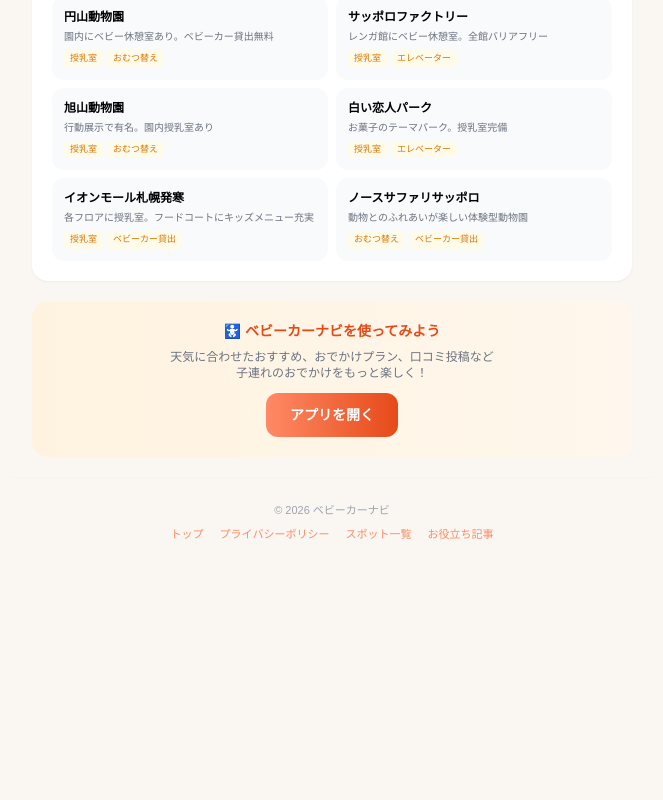
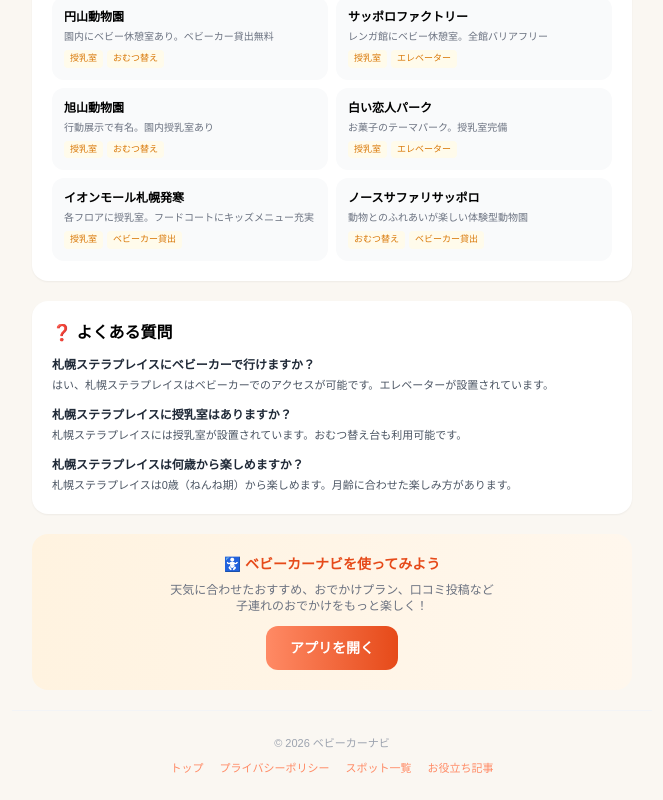
Before and after one commit to skygood0720/stroller-navi, a Next.js app: page /spots/1001 in a window 1280 px wide. Shown: the part 997-1797 px from the top of the page, without its empty margins (308-971 px from the left). Before the commit the page ends 1564 px from the top, so only its background shows below. Built offline with nearby package versions, Linux system fonts and the light colour scheme; no server answers.

Commit message:
AdSense対応：広告コード整理・SEOコンテンツ強化・FAQ構造化データ追加

```diff
--- a/src/app/layout.tsx
+++ b/src/app/layout.tsx
@@ -55,7 +55,7 @@
             "@type": "WebApplication",
             "name": "ベビーカーナビ",
             "alternateName": "Stroller Navi",
-            "description": "ベビーカーで安心して外出するためのバリアフリールート検索アプリ。全国250以上のスポット情報、天気連動おすすめ、おでかけプラン機能。",
+            "description": "ベビーカーで安心して外出するためのバリアフリールート検索アプリ。全国370以上のスポット、90以上のレストラン、100以上の授乳室・トイレ情報を掲載。",
             "url": "https://stroller-navi.vercel.app",
             "applicationCategory": "LifestyleApplication",
             "operatingSystem": "Web",
@@ -63,15 +63,9 @@
             "inLanguage": "ja",
           }) }}
         />
+        {/* AdSense verification meta tag only - script loaded on content pages only */}
         {adsenseId && (
-          <>
-            <meta name="google-adsense-account" content={adsenseId} />
-            <script
-              async
-              src={`https://pagead2.googlesyndication.com/pagead/js/adsbygoogle.js?client=${adsenseId}`}
-              crossOrigin="anonymous"
-            />
-          </>
+          <meta name="google-adsense-account" content={adsenseId} />
         )}
         <script dangerouslySetInnerHTML={{ __html: `
           if ('serviceWorker' in navigator) {
--- a/src/app/page.tsx
+++ b/src/app/page.tsx
@@ -7,7 +7,6 @@
 import { BABY_SPOTS, TOILETS, RESTAURANTS, REGIONS, getMonthsOld, getAgeRange, getAgeRangeKey } from "@/lib/constants";
 import { Stars, TagPill, EmptyState } from "@/components/ui";
 import AuthModal from "@/components/AuthModal";
-import AdBanner from "@/components/AdBanner";
 import SiteFooter from "@/components/SiteFooter";
 import type { MapItem } from "@/types";
 
@@ -49,7 +48,6 @@
   const [showFeedback, setShowFeedback] = useState(false);
 
   const supabase = createClient();
-  const adSlot = process.env.NEXT_PUBLIC_ADSENSE_SLOT_HEADER || "";
 
   // Fetch user-submitted spots
   const fetchUserSpots = useCallback(async () => {
@@ -909,6 +907,36 @@
       {/* Feedback Modal */}
       {showFeedback && <FeedbackModal onClose={() => setShowFeedback(false)} userEmail={user?.email} />}
 
+      {/* SEO Content - visible to search engines */}
+      <section className="px-4 py-6 bg-white border-t border-gray-100">
+        <div className="max-w-lg mx-auto space-y-4">
+          <h2 className="text-base font-bold text-gray-800">ベビーカーナビとは</h2>
+          <p className="text-xs text-gray-600 leading-relaxed">
+            ベビーカーナビは、赤ちゃん連れのパパ・ママが安心しておでかけできるよう、全国のバリアフリー情報をまとめた無料のWebアプリケーションです。東京都内を中心に、全国370以上のおすすめスポット、90以上のベビーカーOKレストラン、100以上の授乳室・多目的トイレ情報を掲載しています。
+          </p>
+          <h3 className="text-sm font-bold text-gray-700">主な機能</h3>
+          <p className="text-xs text-gray-600 leading-relaxed">
+            天気に合わせたおすすめスポットの自動提案、現在地から近い順のスポット・レストラン検索、赤ちゃんの月齢に合わせたおすすめポイント表示、おでかけプラン自動生成、Google マップ連携のルート検索、口コミ・写真投稿など、子連れのおでかけを便利にする機能が満載です。
+          </p>
+          <h3 className="text-sm font-bold text-gray-700">掲載エリア</h3>
+          <p className="text-xs text-gray-600 leading-relaxed">
+            東京（186スポット）、神奈川・埼玉・千葉（関東）、北海道、東北、中部、近畿、中国、四国、九州・沖縄の全国をカバー。特に東京都内は授乳室84件、レストラン83件と充実しています。
+          </p>
+          <h3 className="text-sm font-bold text-gray-700">お役立ち記事</h3>
+          <div className="space-y-1.5">
+            <a href="/articles/shinjuku-guide" className="block text-xs text-brand-500 hover:underline">→ 新宿エリア 子連れおでかけ完全ガイド</a>
+            <a href="/articles/shibuya-guide" className="block text-xs text-brand-500 hover:underline">→ 渋谷エリア 子連れおでかけ完全ガイド</a>
+            <a href="/articles/ikebukuro-guide" className="block text-xs text-brand-500 hover:underline">→ 池袋エリア 子連れおでかけ完全ガイド</a>
+            <a href="/articles/odaiba-guide" className="block text-xs text-brand-500 hover:underline">→ お台場・豊洲エリア 子連れおでかけ完全ガイド</a>
+            <a href="/articles/stroller-guide" className="block text-xs text-brand-500 hover:underline">→ ベビーカーでのおでかけ完全ガイド</a>
+            <a href="/articles/nursing-room-tips" className="block text-xs text-brand-500 hover:underline">→ 授乳室の見つけ方と上手な使い方</a>
+            <a href="/articles/rainy-day-spots" className="block text-xs text-brand-500 hover:underline">→ 雨の日でも大丈夫！室内スポット特集</a>
+            <a href="/articles/baby-first-outing" className="block text-xs text-brand-500 hover:underline">→ 赤ちゃんの初めてのおでかけガイド</a>
+            <a href="/articles/restaurant-tips" className="block text-xs text-brand-500 hover:underline">→ ベビーカーで入れるレストランの見分け方</a>
+          </div>
+        </div>
+      </section>
+
       {/* Site Footer */}
       <SiteFooter />
     </div>
--- a/src/app/spots/[id]/page.tsx
+++ b/src/app/spots/[id]/page.tsx
@@ -79,10 +79,21 @@
     ],
   };
 
+  const faqLd = {
+    "@context": "https://schema.org",
+    "@type": "FAQPage",
+    "mainEntity": [
+      { "@type": "Question", "name": `${spot.name}にベビーカーで行けますか？`, "acceptedAnswer": { "@type": "Answer", "text": `はい、${spot.name}はベビーカーでのアクセスが可能です。設備: ${spot.tags.join("、")}` } },
+      { "@type": "Question", "name": `${spot.name}に授乳室はありますか？`, "acceptedAnswer": { "@type": "Answer", "text": spot.tags.includes("授乳室") ? `${spot.name}には授乳室が設置されています。` : `最新情報は公式サイトでご確認ください。近隣の授乳室はベビーカーナビで検索できます。` } },
+      { "@type": "Question", "name": `${spot.name}は何歳から楽しめますか？`, "acceptedAnswer": { "@type": "Answer", "text": `${spot.age_min === 0 ? "0歳（ねんね期）" : `${spot.age_min}ヶ月頃`}から楽しめます。` } },
+    ],
+  };
+
   return (
     <div className="min-h-screen bg-[#FAF7F2]">
       <script type="application/ld+json" dangerouslySetInnerHTML={{ __html: JSON.stringify(jsonLd) }} />
       <script type="application/ld+json" dangerouslySetInnerHTML={{ __html: JSON.stringify(breadcrumbLd) }} />
+      <script type="application/ld+json" dangerouslySetInnerHTML={{ __html: JSON.stringify(faqLd) }} />
       <div className="max-w-[640px] mx-auto">
         {/* Header */}
         <header className="px-5 pt-5 pb-4 bg-gradient-to-br from-brand-500 via-brand-600 to-brand-700 text-white">
@@ -224,6 +235,38 @@
             </section>
           )}
 
+          {/* FAQ section for SEO */}
+          <section className="bg-white rounded-2xl p-5 shadow-sm">
+            <h2 className="text-base font-bold mb-3">❓ よくある質問</h2>
+            <div className="space-y-3">
+              <div>
+                <h3 className="text-xs font-bold text-gray-800">{spot.name}にベビーカーで行けますか？</h3>
+                <p className="text-[11px] text-gray-600 leading-relaxed mt-1">
+                  はい、{spot.name}はベビーカーでのアクセスが可能です。
+                  {spot.tags.includes("エレベーター") && "エレベーターが設置されています。"}
+                  {spot.tags.includes("スロープ") && "スロープも整備されています。"}
+                  {spot.tags.includes("ベビーカー貸出") && "ベビーカーの貸出サービスもあります。"}
+                </p>
+              </div>
+              <div>
+                <h3 className="text-xs font-bold text-gray-800">{spot.name}に授乳室はありますか？</h3>
+                <p className="text-[11px] text-gray-600 leading-relaxed mt-1">
+                  {spot.tags.includes("授乳室")
+                    ? `${spot.name}には授乳室が設置されています。おむつ替え台も利用可能です。`
+                    : `${spot.name}の施設内の授乳室情報は最新の公式サイトでご確認ください。近隣の授乳室はベビーカーナビのトイレタブで検索できます。`
+                  }
+                </p>
+              </div>
+              <div>
+                <h3 className="text-xs font-bold text-gray-800">{spot.name}は何歳から楽しめますか？</h3>
+                <p className="text-[11px] text-gray-600 leading-relaxed mt-1">
+                  {spot.name}は{spot.age_min === 0 ? "0歳（ねんね期）" : `${spot.age_min}ヶ月頃`}から楽しめます。
+                  {ageTipsEntries.length > 0 && `月齢に合わせた楽しみ方があります。`}
+                </p>
+              </div>
+            </div>
+          </section>
+
           {/* CTA */}
           <section className="bg-gradient-to-r from-brand-50 to-orange-50 rounded-2xl p-5 text-center">
             <p className="text-sm font-bold text-brand-700 mb-2">🚼 ベビーカーナビを使ってみよう</p>
--- a/src/app/spots/page.tsx
+++ b/src/app/spots/page.tsx
@@ -44,6 +44,13 @@
         </header>
 
         <main className="p-5 space-y-6">
+          {/* SEO intro */}
+          <section className="bg-white rounded-2xl p-5 shadow-sm">
+            <p className="text-sm text-gray-700 leading-relaxed">
+              ベビーカーナビでは、全国{ALL_SPOTS.length}以上のベビーカー・子連れ向けおすすめスポットを掲載しています。各スポットには授乳室・おむつ替え台・エレベーター・スロープ・ベビーカー貸出などの設備情報に加え、0歳から3歳まで月齢に合わせたおすすめポイントを記載。実際にベビーカーで訪れた経験をもとに、「本当に行きやすい」スポットを厳選しています。
+            </p>
+          </section>
+
           {/* Region navigation */}
           <section className="bg-white rounded-2xl p-4 shadow-sm">
             <h2 className="text-sm font-bold mb-3">📍 地域から探す</h2>
```
